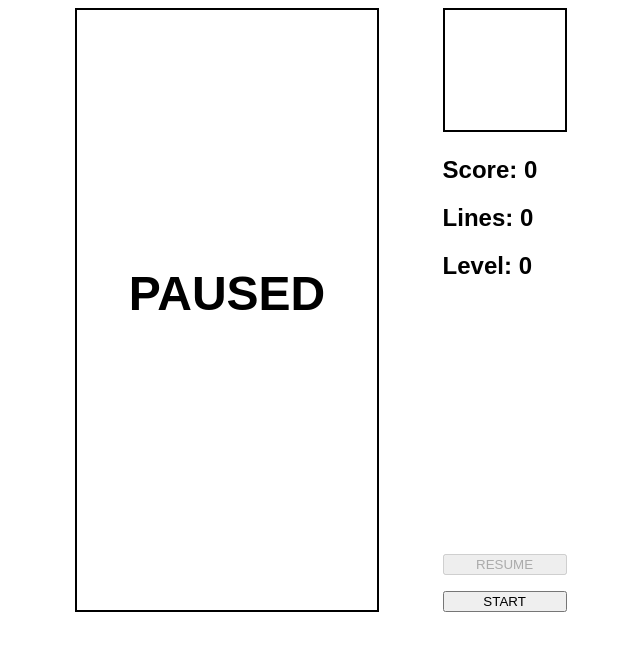
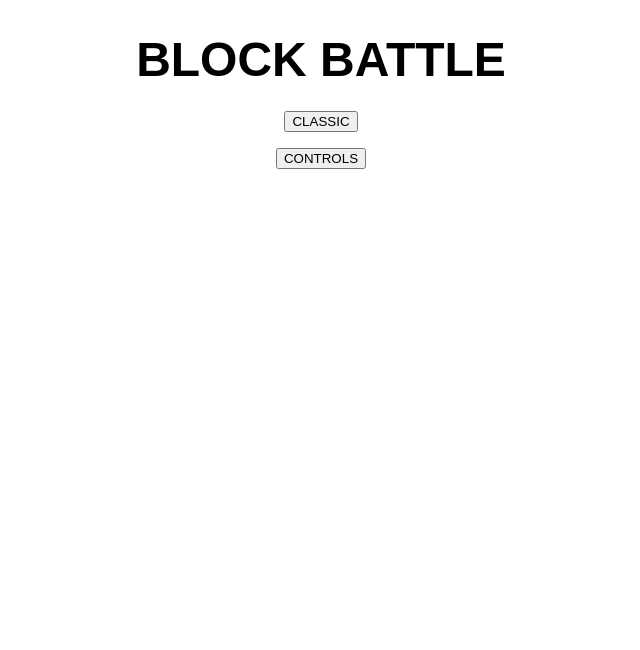
Before and after one commit to XettRN/blockbattle, a React (Vite) app: page / in a window 1280 px wide. Shown: the top 650 px of the page, without its empty margins (319-959 px from the left). Built offline with nearby package versions, Linux system fonts and the light colour scheme.

Commit message:
add general styling and main menu

```diff
--- a/src/App.css
+++ b/src/App.css
@@ -4,6 +4,24 @@ body {
 
 canvas {
     border: solid 2px;
+}
+
+.title {
+    display: flex;
+    justify-content: center;
+}
+.title h1 {
+    font-size: xxx-large;
+    text-align: center;
+    margin: 0.5em;
+}
+
+.menu-buttons {
+    display: flex;
+    flex-direction: column;
+    justify-content: center;
+    align-items: center;
+    gap: 1em;
 }
 
 .classic-mode {
--- a/src/App.jsx
+++ b/src/App.jsx
@@ -1,9 +1,40 @@
+import { useState } from "react";
 import "./App.css";
 import ClassicMode from "./components/ClassicMode";
 
 function App() {
+    const [classic, setClassic] = useState(false);
+    const [controls, setControls] = useState(false);
+
+    const handleTitle = () => {
+        setClassic(false);
+        setControls(false);
+    }
+
     return (
-        <ClassicMode />
+        <>
+            <div className="title">
+                <h1 onClick={handleTitle}>BLOCK BATTLE</h1>
+            </div>
+            {
+                classic ?
+                <ClassicMode /> :
+                controls ?
+                <div>
+                    <ul>
+                        <li>Arrows Keys to move</li>
+                        <li>Space to hard drop</li>
+                        <li>Z to rotate left</li>
+                        <li>X to rotate right</li>
+                        <li>ESC to pause</li>
+                    </ul>
+                </div> :
+                <div className="menu-buttons">
+                    <button onClick={() => setClassic(true)}>CLASSIC</button>
+                    <button onClick={() => setControls(true)}>CONTROLS</button>
+                </div>
+            }
+        </>
     );
 }
 
--- a/src/components/ClassicMode.jsx
+++ b/src/components/ClassicMode.jsx
@@ -136,9 +136,9 @@ function ClassicMode() {
                         width={CLASSIC_SIZE * 4}
                         height={CLASSIC_SIZE * 4}
                     />
-                    <h2>Score: {state.score}</h2>
-                    <h2>Lines: {state.lines}</h2>
-                    <h2>Level: {state.level}</h2>
+                    <h2>Score:<br/>{state.score}</h2>
+                    <h2>Lines:<br/>{state.lines}</h2>
+                    <h2>Level:<br/>{state.level}</h2>
                 </div>
                 <div className="game-buttons">
                     {
```
